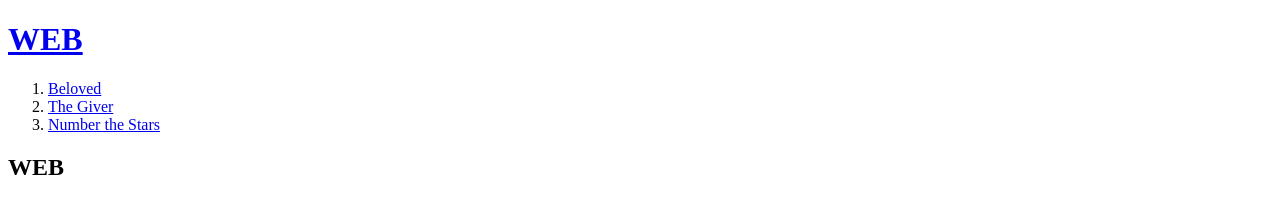
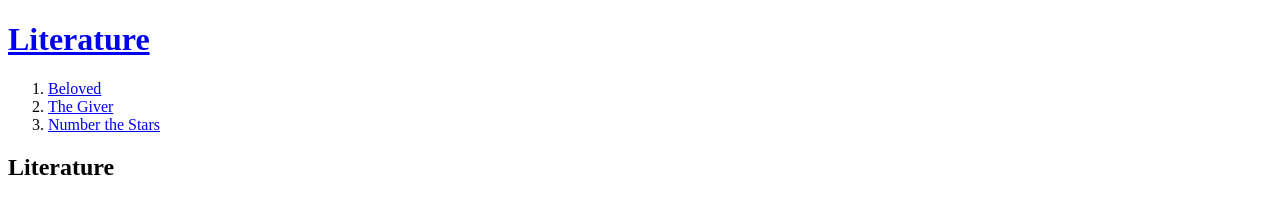
Before and after one commit to iamthemercury/Literature, a plain HTML site: page index.html in a window 1280 px wide. Shown: the top 199 px of the page. Drawn offline with Linux system fonts and the light colour scheme; a script that the page names is missing.

Commit message:
Add files via upload

```diff
--- a/index.html
+++ b/index.html
@@ -1,17 +1,17 @@
 <!doctype html>
 <html>
 <head>
-  <title>WEB - Welcome</title>
+  <title>Literature - Welcome</title>
   <meta charset="utf-8">
 </head>
 <body>
-  <h1><a href="index.html">WEB</a></h1>
+  <h1><a href="index.html">Literature</a></h1>
   <ol>
     <li><a href="1.html">Beloved</a></li>
     <li><a href="2.html">The Giver</a></li>
     <li><a href="3.html">Number the Stars</a></li>
   </ol>
-  <h2>WEB</h2>
+  <h2>Literature</h2>
     <img src="book and coffee.jpg" width="100%">
   <p>
     The World Wide Web (WWW), commonly known as the Web, is an information system where documents and other web resources are identified by Uniform Resource Locators (URLs, such as https://example.com/), which may be interlinked by hypertext, and are accessible over the Internet. The resources of the Web are transferred via the Hypertext Transfer Protocol (HTTP) and may be accessed by users by a software application called a web browser and are published by a software application called a web server. The World Wide Web is not synonymous with the Internet, which pre-existed the Web in some form by over two decades and upon whose technologies the Web is built.
```
Also changed, not shown: 1.html (+2 -2 lines), 3.html (+2 -2 lines).
